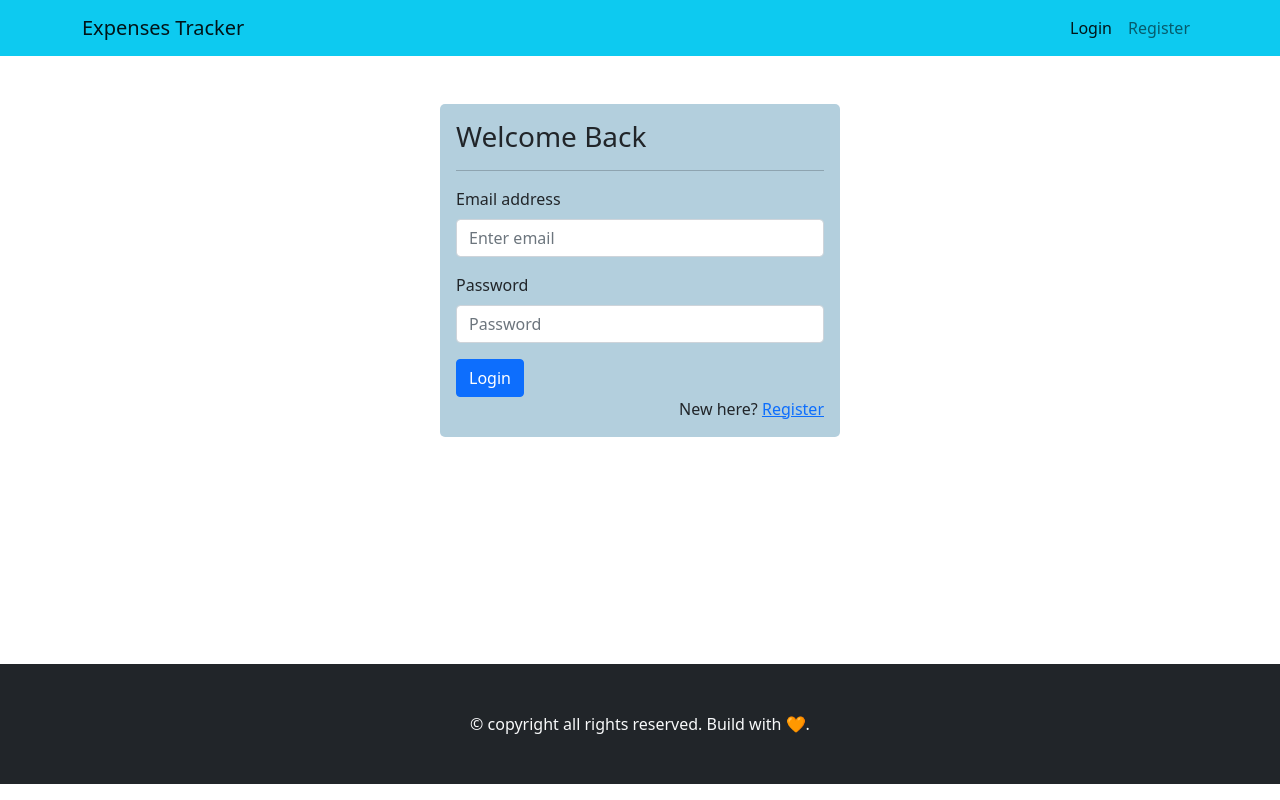
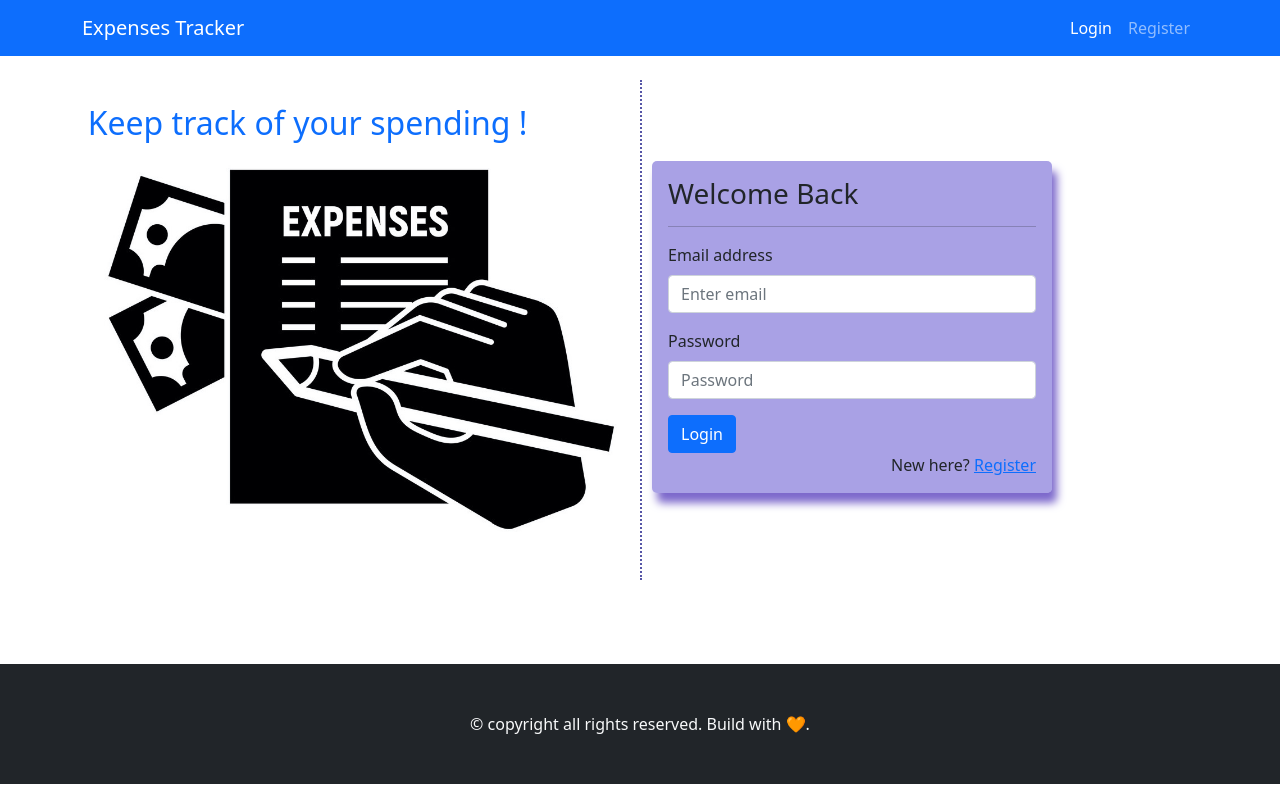
Before and after one commit to krishnashrestha47/expenses-tracker-fullstack, a React (Create React App) app in the folder expenses-tracker-frontend/: page / in a window 1280 px wide. Built offline with nearby package versions, Linux system fonts and the light colour scheme.

Commit message:
register and login page modified, image added

```diff
--- a/expenses-tracker-frontend/src/App.css
+++ b/expenses-tracker-frontend/src/App.css
@@ -4,13 +4,27 @@
 
 .login-comp {
   display: flex;
-  justify-content: center;
+  justify-content: space-between;
   align-items: center;
 }
 
 .login-comp form {
-  background: rgba(5, 97, 143, 0.3);
+  background: rgba(31, 10, 187, 0.379);
   padding: 1rem;
   border-radius: 5px;
   width: 400px;
+  box-shadow: 5px 10px 8px #7d69cc;
 }
+
+.login-comp img {
+  height: 400px;
+  width: auto;
+}
+
+.vertical-line {
+  border-left: 2px dotted rgb(86, 86, 167);
+  height: 500px;
+  position: absolute;
+  left: 50%;
+  top: 10%;
+}
--- a/expenses-tracker-frontend/src/components/layout/TopNav.js
+++ b/expenses-tracker-frontend/src/components/layout/TopNav.js
@@ -5,7 +5,7 @@ import { LinkContainer } from "react-router-bootstrap";
 
 export const TopNav = () => {
   return (
-    <Navbar bg="info" expand="md">
+    <Navbar variant="dark" bg="primary" expand="md">
       <Container>
         <Navbar.Brand href="/">Expenses Tracker</Navbar.Brand>
         <Navbar.Toggle aria-controls="basic-navbar-nav" />
--- a/expenses-tracker-frontend/src/components/login/Login.js
+++ b/expenses-tracker-frontend/src/components/login/Login.js
@@ -1,6 +1,7 @@
 import React, { useRef, useState } from "react";
-import { Button, Form, Row } from "react-bootstrap";
+import { Button, Col, Form, Row } from "react-bootstrap";
 import { Link } from "react-router-dom";
+import img from "../../assets/img.jpeg";
 import { postLogin } from "../../helpers/axiosHelper";
 
 export const Login = () => {
@@ -33,12 +34,26 @@ export const Login = () => {
 
   return (
     <Row className="login-comp mt-5">
+      <Col className="col-5">
+        <h2 className="fs-2 text-primary text-center">
+          Keep track of your spending !
+        </h2>
+        <img src={img} alt="Image" />
+      </Col>
+      <Col className="col-1">
+        <div className="vertical-line"></div>
+      </Col>
+      <Col className="col-6">
         <Form>
           <h3>Welcome Back</h3>
           <hr />
           <Form.Group className="mb-3" controlId="formGroupEmail">
             <Form.Label>Email address</Form.Label>
-          <Form.Control ref={emailRef} type="email" placeholder="Enter email" />
+            <Form.Control
+              ref={emailRef}
+              type="email"
+              placeholder="Enter email"
+            />
           </Form.Group>
           <Form.Group className="mb-3" controlId="formGroupPassword">
             <Form.Label>Password</Form.Label>
@@ -55,6 +70,7 @@ export const Login = () => {
             New here? <Link to="/register">Register</Link>
           </div>
         </Form>
+      </Col>
     </Row>
   );
 };
--- a/expenses-tracker-frontend/src/components/register/Register.js
+++ b/expenses-tracker-frontend/src/components/register/Register.js
@@ -1,7 +1,8 @@
 import React, { useState } from "react";
-import { Alert, Button, Form, Row, Spinner } from "react-bootstrap";
+import { Alert, Button, Col, Form, Row, Spinner } from "react-bootstrap";
 import { Link } from "react-router-dom";
 import { postRegister } from "../../helpers/axiosHelper";
+import img from "../../assets/img.jpeg";
 
 const initialState = {
   name: "",
@@ -34,6 +35,16 @@ export const Register = () => {
 
   return (
     <Row className="login-comp mt-5">
+      <Col className="col-5">
+        <h2 className="fs-2 text-primary text-center">
+          Keep track of your spending !
+        </h2>
+        <img src={img} alt="Image" />
+      </Col>
+      <Col className="col-1">
+        <div className="vertical-line"></div>
+      </Col>
+      <Col className="col-6 d-flex justify-content-center">
         <Form onSubmit={handleOnSubmit}>
           <h3>Register To Join Us</h3>
           <hr />
@@ -81,6 +92,7 @@ export const Register = () => {
             Already a member? <Link to="/">Login</Link>
           </div>
         </Form>
+      </Col>
     </Row>
   );
 };
```
Also changed, not shown: expenses-tracker-frontend/src/assets/img.jpeg (added), 1 other file (tests, documents, lock files or other folders). Lines whose indentation alone changed are shown as unchanged.
